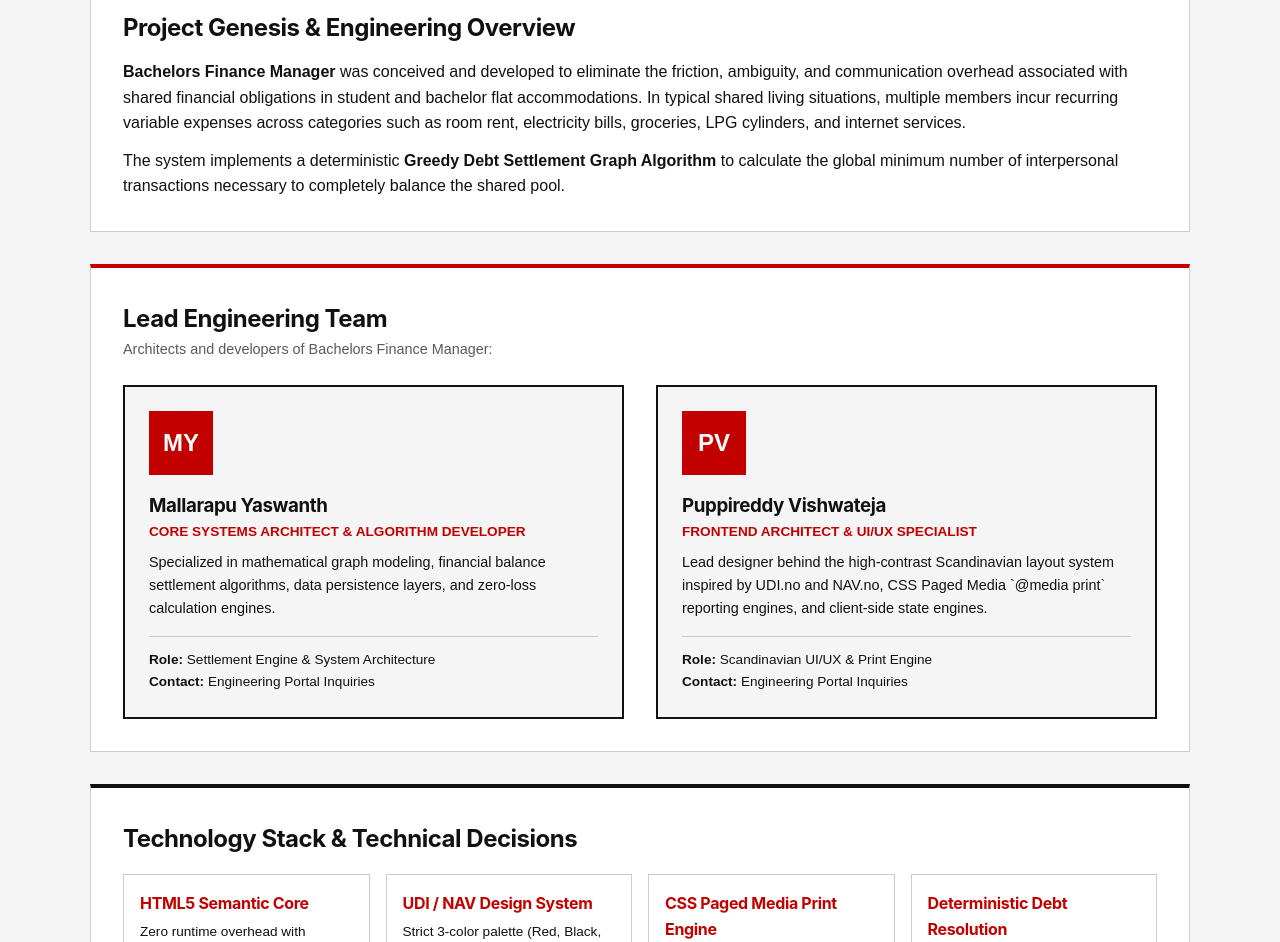
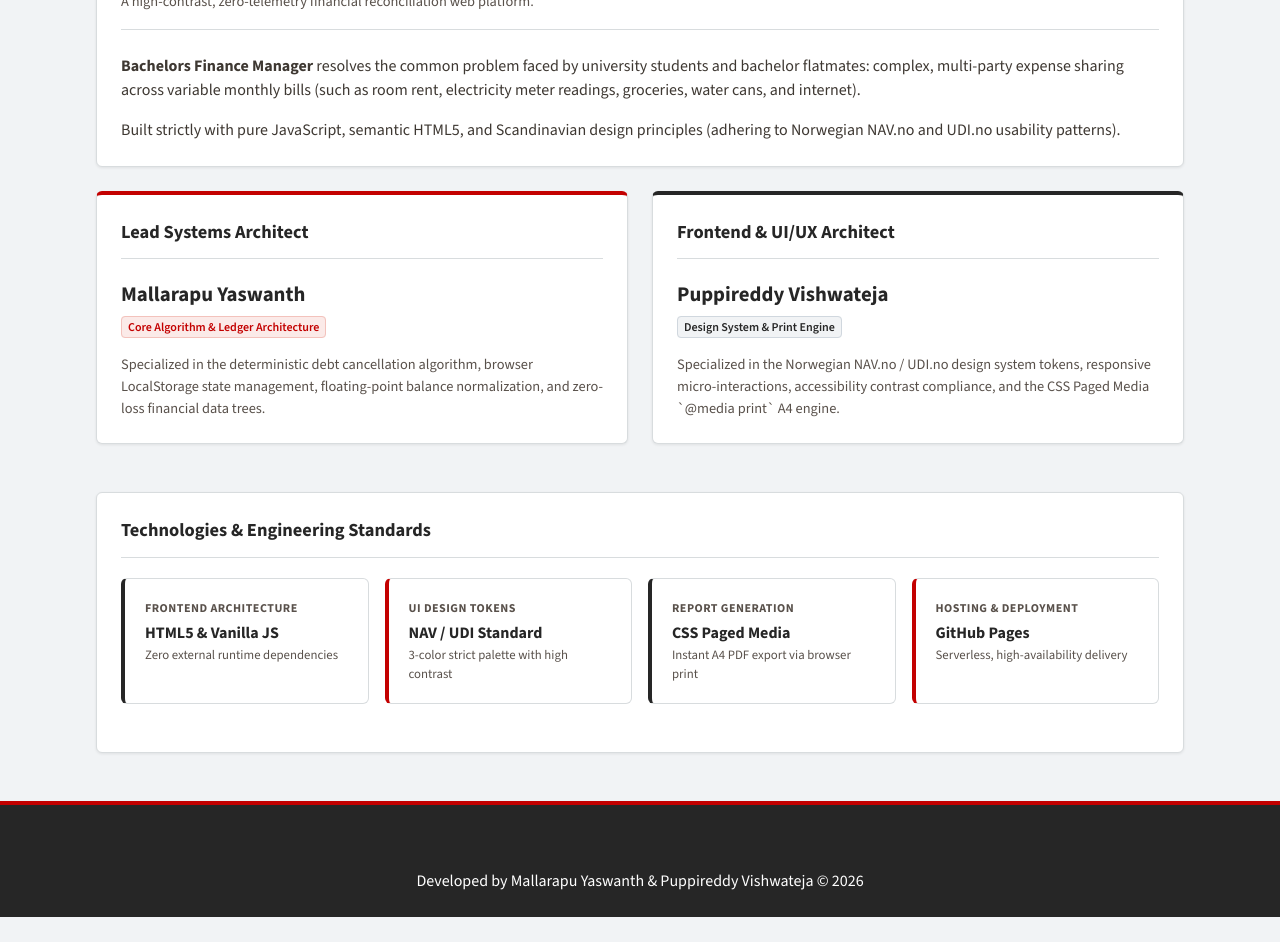
Before and after one commit to MYG-1107/Bachelor-Finance-Manager, a plain HTML site: page developer.html in a window 1280 px wide. Shown: the part 177-1119 px from the top of the page. After the commit the page ends 1094 px from the top, so only its background shows below. Drawn offline with nearby package versions, Linux system fonts and the light colour scheme.

Commit message:
09
Updated the title and structure of the developer documentation page, including new styles and layout adjustments.

```diff
--- a/developer.html
+++ b/developer.html
@@ -3,237 +3,104 @@
 <head>
   <meta charset="UTF-8" />
   <meta name="viewport" content="width=device-width, initial-scale=1.0" />
-  <title>Developer & Technical Documentation - Bachelors Finance Manager</title>
-  <style>
-    :root {
-      --color-white: #ffffff;
-      --color-black: #111111;
-      --color-red: #c30000;
-      --color-gray-bg: #f5f5f5;
-      --color-gray-subtle: #eaeaea;
-      --color-gray-border: #cccccc;
-      --color-text-muted: #595959;
-      --font-heading: "Tstar Bold", -apple-system, BlinkMacSystemFont, "Segoe UI", Roboto, Arial, sans-serif;
-      --font-body: Arial, Helvetica, sans-serif;
-    }
-
-    * { box-sizing: border-box; margin: 0; padding: 0; }
-
-    body {
-      background-color: var(--color-gray-bg);
-      color: var(--color-black);
-      font-family: var(--font-body);
-      line-height: 1.6;
-    }
-
-    .top-accent-bar { height: 4px; background-color: var(--color-red); }
-
-    header {
-      background: var(--color-white);
-      border-bottom: 2px solid var(--color-black);
-      padding: 1.25rem 2rem;
-    }
-
-    .header-container {
-      max-width: 1140px;
-      margin: 0 auto;
-      display: flex;
-      justify-content: space-between;
-      align-items: center;
-    }
-
-    h1, h2, h3, h4 {
-      font-family: var(--font-heading);
-      font-weight: 700;
-      letter-spacing: -0.02em;
-    }
-
-    main {
-      max-width: 1140px;
-      margin: 2rem auto;
-      padding: 0 1.25rem;
-    }
-
-    .btn {
-      display: inline-flex;
-      align-items: center;
-      padding: 0.6rem 1.2rem;
-      font-size: 0.85rem;
-      font-weight: 700;
-      text-transform: uppercase;
-      cursor: pointer;
-      border: 2px solid var(--color-black);
-      background-color: var(--color-black);
-      color: var(--color-white);
-      text-decoration: none;
-    }
-
-    .btn:hover {
-      background-color: var(--color-red);
-      border-color: var(--color-red);
-    }
-
-    .panel {
-      background: var(--color-white);
-      border: 1px solid var(--color-gray-border);
-      border-top: 4px solid var(--color-black);
-      padding: 2rem;
-      margin-bottom: 2rem;
-    }
-
-    .dev-grid {
-      display: grid;
-      grid-template-columns: 1fr 1fr;
-      gap: 2rem;
-      margin-top: 1.5rem;
-    }
-
-    @media (max-width: 768px) {
-      .dev-grid { grid-template-columns: 1fr; }
-    }
-
-    .dev-card {
-      border: 2px solid var(--color-black);
-      padding: 1.5rem;
-      background: var(--color-gray-bg);
-    }
-
-    .dev-avatar {
-      width: 64px;
-      height: 64px;
-      background-color: var(--color-red);
-      color: var(--color-white);
-      display: flex;
-      align-items: center;
-      justify-content: center;
-      font-size: 1.5rem;
-      font-weight: bold;
-      margin-bottom: 1rem;
-    }
-
-    .tech-stack-grid {
-      display: grid;
-      grid-template-columns: repeat(auto-fit, minmax(240px, 1fr));
-      gap: 1rem;
-      margin-top: 1rem;
-    }
-
-    .tech-item {
-      border: 1px solid var(--color-gray-border);
-      padding: 1rem;
-      background: var(--color-white);
-    }
-
-    .tech-item h4 {
-      color: var(--color-red);
-      margin-bottom: 0.25rem;
-    }
-
-    footer {
-      background: var(--color-black);
-      color: var(--color-white);
-      border-top: 4px solid var(--color-red);
-      padding: 2rem;
-      text-align: center;
-      font-size: 0.85rem;
-      margin-top: 3rem;
-    }
-  </style>
+  <title>Developers & Architecture - Bachelors Finance Manager</title>
+  <link rel="preconnect" href="https://fonts.googleapis.com" />
+  <link rel="preconnect" href="https://fonts.gstatic.com" crossorigin />
+  <link href="https://fonts.googleapis.com/css2?family=Source+Sans+3:ital,wght@0,400;0,600;0,700;0,800;1,400&display=swap" rel="stylesheet" />
+  <link rel="stylesheet" href="styles.css" />
 </head>
 <body>
 
-  <div class="top-accent-bar"></div>
+  <div class="nav-top-bar"></div>
 
-  <header>
-    <div class="header-container">
-      <div>
-        <h1>Bachelors Finance Manager</h1>
-        <p style="font-size: 0.8rem; color: var(--color-text-muted); text-transform: uppercase;">Engineering & Developer Specifications</p>
+  <header class="site-header">
+    <div class="header-inner">
+      <a href="index.html" class="brand-link">
+        <div class="brand-logo-container">
+          <img src="https://raw.githubusercontent.com/feathericons/feather/master/icons/pie-chart.svg" alt="Logo" class="brand-logo" />
         </div>
-      <a href="index.html" class="btn">&larr; Back to App Dashboard</a>
+        <div class="brand-text">
+          <span class="brand-name">Bachelors Finance Manager</span>
+          <span class="brand-subtitle">Technical Documentation & Developers</span>
+        </div>
+      </a>
+      <a href="index.html" class="btn btn-secondary">&larr; Back to Dashboard</a>
     </div>
   </header>
 
-  <main>
-    <!-- Executive Summary -->
-    <section class="panel">
-      <h2>Project Genesis & Engineering Overview</h2>
-      <p style="margin-top: 0.75rem;">
-        <strong>Bachelors Finance Manager</strong> was conceived and developed to eliminate the friction, ambiguity, and communication overhead associated with shared financial obligations in student and bachelor flat accommodations. In typical shared living situations, multiple members incur recurring variable expenses across categories such as room rent, electricity bills, groceries, LPG cylinders, and internet services.
+  <main class="container">
+    <section class="card">
+      <div class="card-header-accent">
+        <h2>Engineering & Architectural Foundations</h2>
+        <p>A high-contrast, zero-telemetry financial reconciliation web platform.</p>
+      </div>
+      <p style="margin-bottom: 1rem; color: var(--color-dark-gray);">
+        <strong>Bachelors Finance Manager</strong> resolves the common problem faced by university students and bachelor flatmates: complex, multi-party expense sharing across variable monthly bills (such as room rent, electricity meter readings, groceries, water cans, and internet).
       </p>
-      <p style="margin-top: 0.75rem;">
-        The system implements a deterministic <strong>Greedy Debt Settlement Graph Algorithm</strong> to calculate the global minimum number of interpersonal transactions necessary to completely balance the shared pool.
+      <p style="color: var(--color-dark-gray);">
+        Built strictly with pure JavaScript, semantic HTML5, and Scandinavian design principles (adhering to Norwegian NAV.no and UDI.no usability patterns).
       </p>
     </section>
 
     <!-- Developers Section -->
-    <section class="panel" style="border-top-color: var(--color-red);">
-      <h2>Lead Engineering Team</h2>
-      <p style="color: var(--color-text-muted); font-size: 0.9rem;">Architects and developers of Bachelors Finance Manager:</p>
-
-      <div class="dev-grid">
-        <!-- Developer 1 -->
-        <div class="dev-card">
-          <div class="dev-avatar">MY</div>
-          <h3>Mallarapu Yaswanth</h3>
-          <p style="color: var(--color-red); font-weight: bold; font-size: 0.85rem; text-transform: uppercase; margin-bottom: 0.5rem;">Core Systems Architect & Algorithm Developer</p>
-          <p style="font-size: 0.9rem; margin-bottom: 1rem;">
-            Specialized in mathematical graph modeling, financial balance settlement algorithms, data persistence layers, and zero-loss calculation engines.
+    <div class="grid-2-col">
+      <div class="card" style="border-top: 4px solid var(--color-red);">
+        <div class="card-header">
+          <h3>Lead Systems Architect</h3>
+        </div>
+        <h2 style="font-size: 1.3rem; margin-bottom: 0.25rem;">Mallarapu Yaswanth</h2>
+        <span class="category-tag" style="background: var(--color-red-subtle); color: var(--color-red); border-color: #f3c2bc;">Core Algorithm & Ledger Architecture</span>
+        <p style="margin-top: 1rem; font-size: 0.9rem; color: var(--color-text-muted);">
+          Specialized in the deterministic debt cancellation algorithm, browser LocalStorage state management, floating-point balance normalization, and zero-loss financial data trees.
         </p>
-          <hr style="border: 0; border-top: 1px solid var(--color-gray-border); margin: 0.75rem 0;" />
-          <p style="font-size: 0.85rem;"><strong>Role:</strong> Settlement Engine & System Architecture</p>
-          <p style="font-size: 0.85rem;"><strong>Contact:</strong> Engineering Portal Inquiries</p>
       </div>
 
-        <!-- Developer 2 -->
-        <div class="dev-card">
-          <div class="dev-avatar">PV</div>
-          <h3>Puppireddy Vishwateja</h3>
-          <p style="color: var(--color-red); font-weight: bold; font-size: 0.85rem; text-transform: uppercase; margin-bottom: 0.5rem;">Frontend Architect & UI/UX Specialist</p>
-          <p style="font-size: 0.9rem; margin-bottom: 1rem;">
-            Lead designer behind the high-contrast Scandinavian layout system inspired by UDI.no and NAV.no, CSS Paged Media `@media print` reporting engines, and client-side state engines.
+      <div class="card" style="border-top: 4px solid var(--color-black);">
+        <div class="card-header">
+          <h3>Frontend & UI/UX Architect</h3>
+        </div>
+        <h2 style="font-size: 1.3rem; margin-bottom: 0.25rem;">Puppireddy Vishwateja</h2>
+        <span class="category-tag">Design System & Print Engine</span>
+        <p style="margin-top: 1rem; font-size: 0.9rem; color: var(--color-text-muted);">
+          Specialized in the Norwegian NAV.no / UDI.no design system tokens, responsive micro-interactions, accessibility contrast compliance, and the CSS Paged Media `@media print` A4 engine.
         </p>
-          <hr style="border: 0; border-top: 1px solid var(--color-gray-border); margin: 0.75rem 0;" />
-          <p style="font-size: 0.85rem;"><strong>Role:</strong> Scandinavian UI/UX & Print Engine</p>
-          <p style="font-size: 0.85rem;"><strong>Contact:</strong> Engineering Portal Inquiries</p>
       </div>
     </div>
-    </section>
 
-    <!-- Tools & Technologies -->
-    <section class="panel">
-      <h2>Technology Stack & Technical Decisions</h2>
-      <div class="tech-stack-grid">
-        <div class="tech-item">
-          <h4>HTML5 Semantic Core</h4>
-          <p style="font-size: 0.85rem;">Zero runtime overhead with standards-compliant DOM hierarchy for high performance on any device.</p>
+    <!-- Tech Stack Matrix -->
+    <section class="card">
+      <div class="card-header">
+        <h3>Technologies & Engineering Standards</h3>
       </div>
-        <div class="tech-item">
-          <h4>UDI / NAV Design System</h4>
-          <p style="font-size: 0.85rem;">Strict 3-color palette (Red, Black, White) with high-contrast borders and sharp typography inspired by Norwegian public portals.</p>
+      <div class="kpi-grid" style="margin-top: 1rem;">
+        <div class="kpi-card" style="border-left-color: var(--color-black);">
+          <span class="kpi-tag">Frontend Architecture</span>
+          <strong style="margin-top: 0.25rem;">HTML5 & Vanilla JS</strong>
+          <span class="kpi-subtext">Zero external runtime dependencies</span>
         </div>
-        <div class="tech-item">
-          <h4>CSS Paged Media Print Engine</h4>
-          <p style="font-size: 0.85rem;">Native browser-level `@media print` layout formatting that prints directly to standard A4 PDF files without third-party server-side dependencies.</p>
+        <div class="kpi-card" style="border-left-color: var(--color-red);">
+          <span class="kpi-tag">UI Design Tokens</span>
+          <strong style="margin-top: 0.25rem;">NAV / UDI Standard</strong>
+          <span class="kpi-subtext">3-color strict palette with high contrast</span>
         </div>
-        <div class="tech-item">
-          <h4>Deterministic Debt Resolution</h4>
-          <p style="font-size: 0.85rem;">Greedy settlement algorithm with cent-accurate rounding that reduces <em>O(N²)</em> mutual peer-to-peer debts to a simplified <em>O(N)</em> cash flow sequence.</p>
+        <div class="kpi-card" style="border-left-color: var(--color-black);">
+          <span class="kpi-tag">Report Generation</span>
+          <strong style="margin-top: 0.25rem;">CSS Paged Media</strong>
+          <span class="kpi-subtext">Instant A4 PDF export via browser print</span>
         </div>
-        <div class="tech-item">
-          <h4>Browser Storage Persistence</h4>
-          <p style="font-size: 0.85rem;">Zero-telemetry client-side storage via the LocalStorage API, guaranteeing total data ownership and privacy.</p>
-        </div>
-        <div class="tech-item">
-          <h4>GitHub Pages Architecture</h4>
-          <p style="font-size: 0.85rem;">Stateless, static hosting architecture allowing instant, free deployment with continuous availability.</p>
+        <div class="kpi-card" style="border-left-color: var(--color-red);">
+          <span class="kpi-tag">Hosting & Deployment</span>
+          <strong style="margin-top: 0.25rem;">GitHub Pages</strong>
+          <span class="kpi-subtext">Serverless, high-availability delivery</span>
         </div>
       </div>
     </section>
   </main>
 
-  <footer>
-    <p>&copy; 2026 Bachelors Finance Manager. Authored by Mallarapu Yaswanth & Puppireddy Vishwateja.</p>
+  <footer class="site-footer">
+    <div class="container footer-bottom-inner" style="justify-content: center;">
+      <span>Developed by Mallarapu Yaswanth & Puppireddy Vishwateja &copy; 2026</span>
+    </div>
   </footer>
 
 </body>
```
Lines whose indentation alone changed are shown as unchanged.
